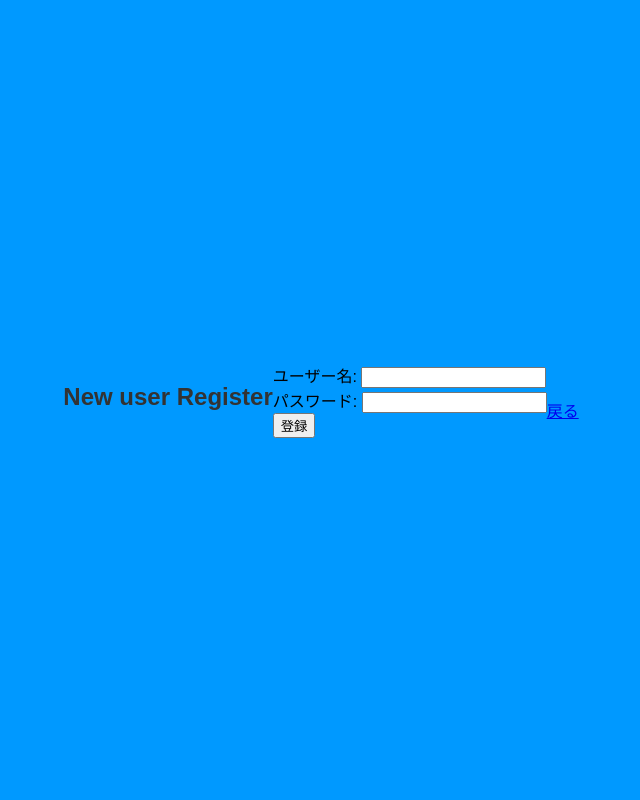
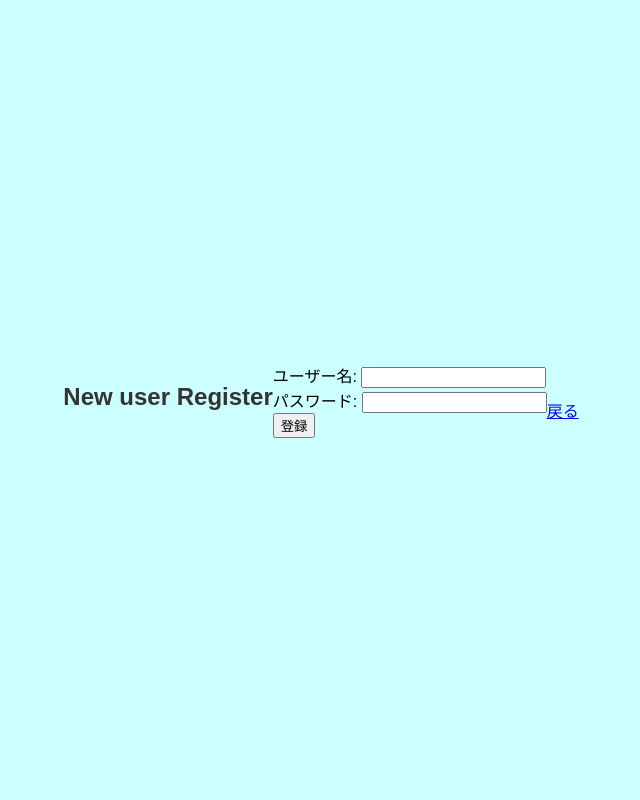
Before and after one commit to Hinata-241038/Instagram, a PHP site: page /register.php in a window 1280 px wide. Shown: the whole page, without its empty margins (319-959 px from the left). Run offline with PHP 8.4, Linux system fonts and the light colour scheme.

Commit message:
あああ

```diff
--- a/register_style.css
+++ b/register_style.css
@@ -1,7 +1,7 @@
 /* 全体のスタイル */
 body {
     font-family: Arial, sans-serif;
-    background-color: #09F;
+    background-color: #CFF;
     display: flex;
     justify-content: center;
     align-items: center;
```
